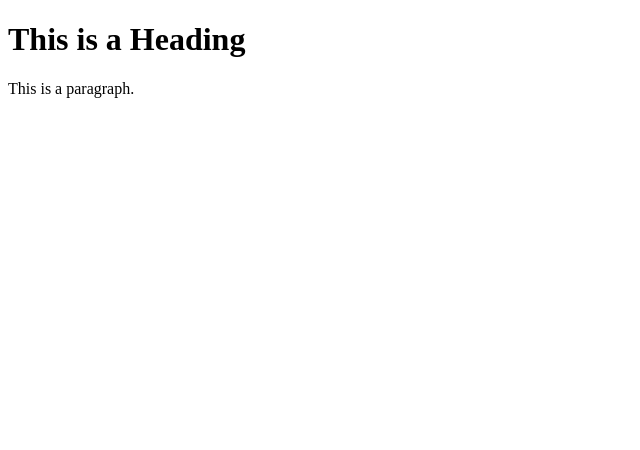
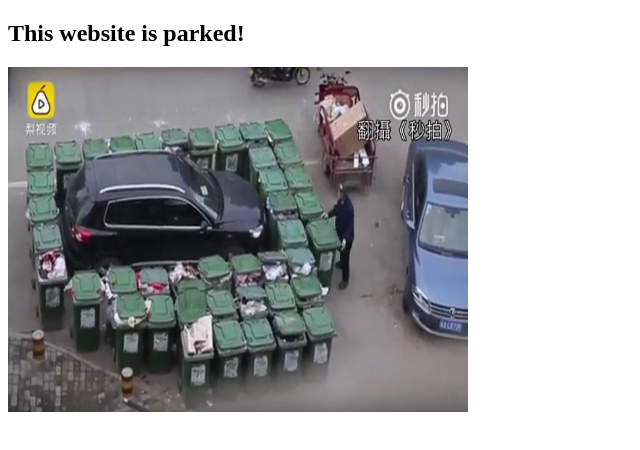
Before and after one commit to SoulSyy/soulsyy.github.io, a plain HTML site: page index.html in a window 1280 px wide. Shown: the whole page, without its empty margins (0-640 px from the left). Drawn offline with Linux system fonts and the light colour scheme.

Commit message:
Add files via upload

```diff
--- a/index.html
+++ b/index.html
@@ -1,12 +1,9 @@
 <!DOCTYPE html>
 <html>
-<head>
-<title>Page Title</title>
-</head>
 <body>
-
-<h1>This is a Heading</h1>
-<p>This is a paragraph.</p>
+<title>Parked</title>
+<h2>This website is parked!</h2>
+<img src="Parked.jpg" alt="This website is parked" width="460" height="345">
 
 </body>
 </html>
```
Also changed, not shown: Parked.jpg (added).
